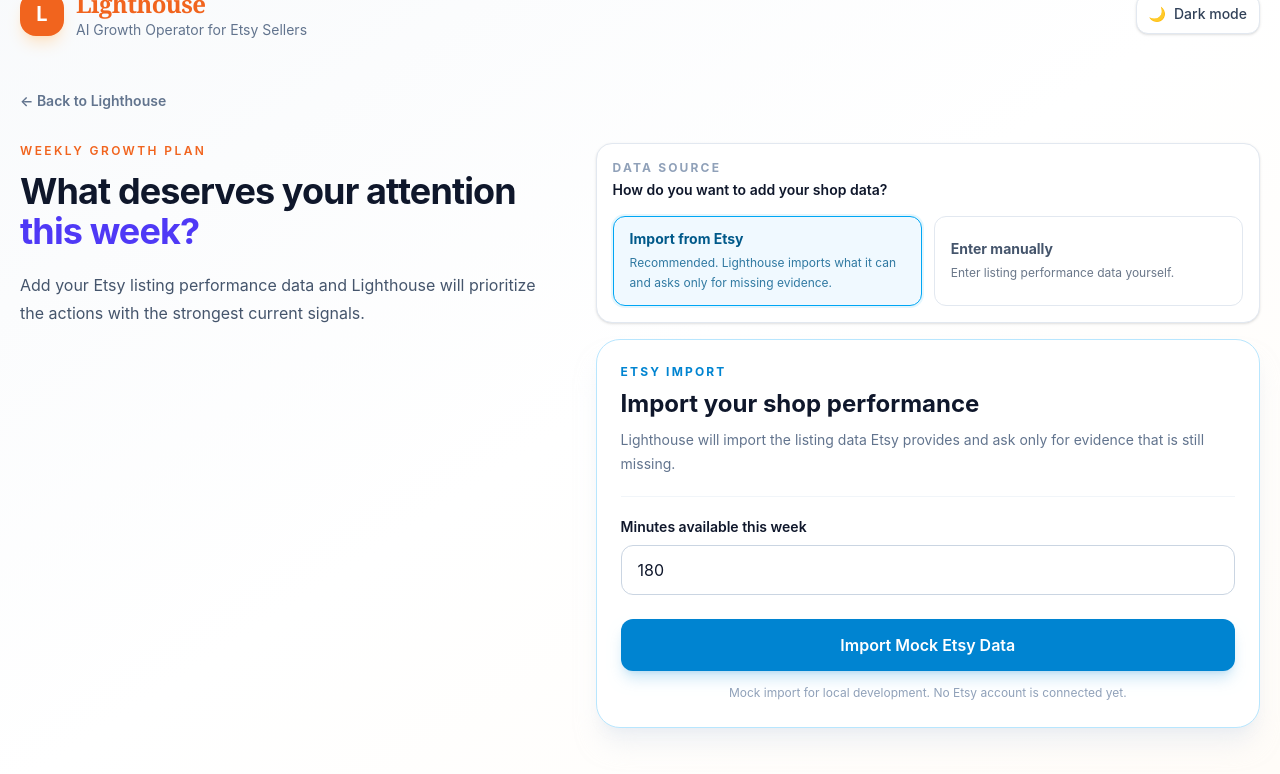
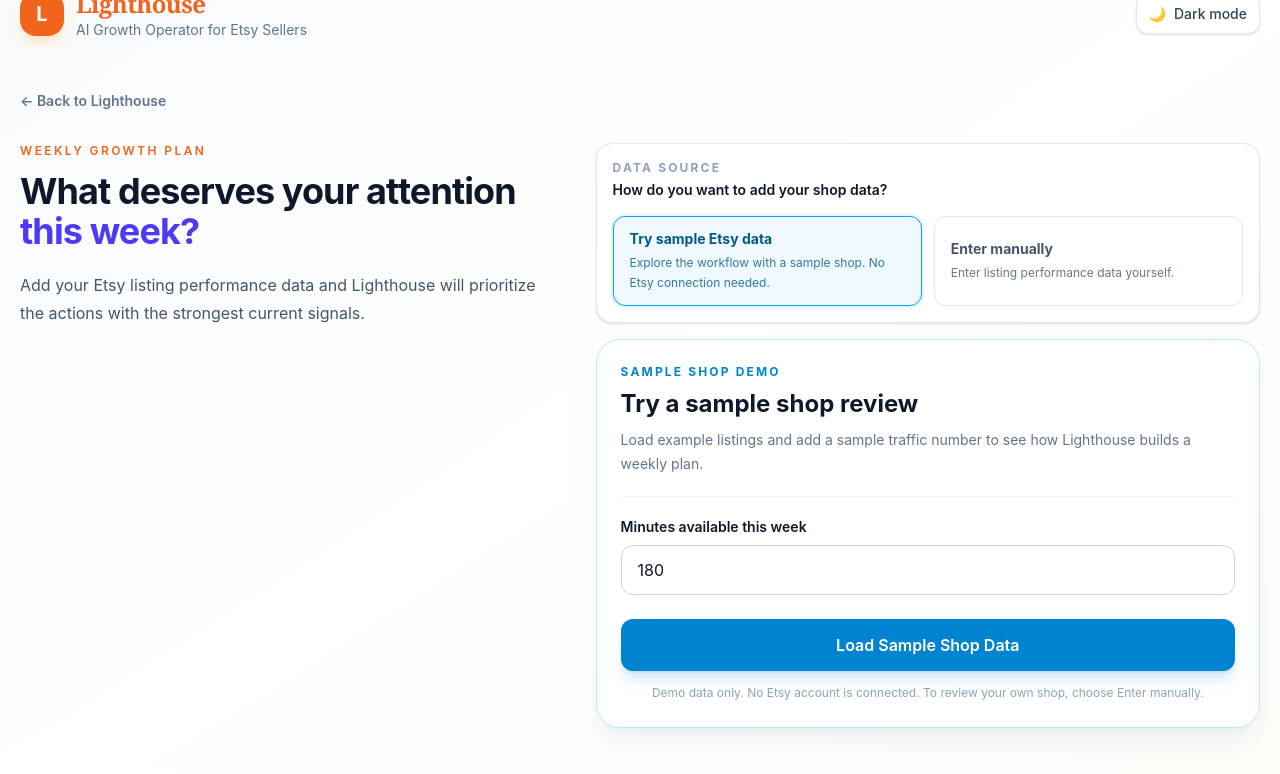
Before and after one commit to abiasV/lighthouse-agent, a React (Vite) app in the folder client/: page / in a window 1280 px wide. Both pictures are taken after a click on the button "Start with Growth". Shown: the part 36-810 px from the top of the page. Built offline with nearby package versions, Linux system fonts and the light colour scheme.

Commit message:
Distinguish general reviews from priorities and label sample Etsy flow

```diff
--- a/client/src/components/ShopWeeklyPlan.jsx
+++ b/client/src/components/ShopWeeklyPlan.jsx
@@ -221,7 +221,8 @@
 
       setEtsyViewInputs({});
 
-      showToast("Mock Etsy data loaded");
+      setPlan(null);
+      showToast("Sample shop data loaded");
 
       window.setTimeout(() => {
         document.getElementById("etsy-evidence-section")?.scrollIntoView({
@@ -1222,6 +1223,11 @@
   const readySafeActions = hasReadySafeActions();
 
   const priorityCount = plan?.tasks?.length ?? 0;
+  const listingPriorityCount =
+    plan?.tasks?.filter((task) => task.opportunityType !== "GENERAL_REVIEW")
+      .length ?? 0;
+  const isGeneralReviewOnly = priorityCount > 0 && listingPriorityCount === 0;
+  const isSampleData = dataSourceMode === "ETSY";
 
   const priorityRowWidthClass =
     priorityCount === 1
@@ -1309,12 +1315,11 @@
                 }`}
               >
                 <span className="block text-sm font-bold">
-                  Import from Etsy
+                  Try sample Etsy data
                 </span>
 
                 <span className="mt-1 block text-xs leading-5 opacity-80">
-                  Recommended. Lighthouse imports what it can and asks only for
-                  missing evidence.
+                  Explore the workflow with a sample shop. No Etsy connection needed.
                 </span>
               </button>
 
@@ -1340,16 +1345,16 @@
             <div className="rounded-3xl border border-sky-200 bg-white p-6 shadow-xl shadow-slate-200/50 dark:border-sky-900 dark:bg-slate-900 dark:shadow-none">
               <div className="border-b border-slate-100 pb-5 dark:border-slate-800">
                 <p className="text-xs font-bold uppercase tracking-[0.18em] text-sky-600 dark:text-sky-300">
-                  Etsy import
+                  Sample shop demo
                 </p>
 
                 <h3 className="mt-2 text-2xl font-bold text-slate-900 dark:text-white">
-                  Import your shop performance
+                  Try a sample shop review
                 </h3>
 
                 <p className="mt-2 text-sm leading-6 text-slate-500 dark:text-slate-400">
-                  Lighthouse will import the listing data Etsy provides and ask
-                  only for evidence that is still missing.
+                  Load example listings and add a sample traffic number to see
+                  how Lighthouse builds a weekly plan.
                 </p>
               </div>
 
@@ -1380,13 +1385,13 @@
                 className="mt-6 w-full rounded-xl bg-sky-600 px-5 py-3.5 font-semibold text-white shadow-lg shadow-sky-600/20 transition hover:bg-sky-700 disabled:cursor-not-allowed disabled:opacity-60"
               >
                 {etsyLoading
-                  ? "Importing Etsy data..."
-                  : "Import Mock Etsy Data"}
+                  ? "Loading sample data..."
+                  : "Load Sample Shop Data"}
               </button>
 
               <p className="mt-3 text-center text-xs leading-5 text-slate-400 dark:text-slate-500">
-                Mock import for local development. No Etsy account is connected
-                yet.
+                Demo data only. No Etsy account is connected. To review your
+                own shop, choose Enter manually.
               </p>
 
               {error && (
@@ -1655,6 +1660,7 @@
 
       {dataSourceMode === "ETSY" && (
         <EtsyMissingEvidence
+          isSampleData={isSampleData}
           items={etsyPlanningResult?.missingEvidence ?? []}
           values={etsyViewInputs}
           shopData={etsyPlanningResult?.shopData}
@@ -1668,19 +1674,22 @@
         <div id="weekly-plan-results" className="scroll-mt-8 pt-12">
           <section>
             <p className="text-xs font-bold uppercase tracking-[0.18em] text-indigo-600 dark:text-indigo-300">
-              This week's priorities
+              {isGeneralReviewOnly ? "This week's shop review" : "This week's priorities"}
             </p>
 
             <h4 className="mt-2 text-2xl font-bold text-slate-900 dark:text-white">
-              Lighthouse found {plan.tasks.length}{" "}
-              {plan.tasks.length === 1 ? "thing" : "things"} worth focusing on
-              this week.
+              {isGeneralReviewOnly
+                ? "No strong listing priority found this week."
+                : `Lighthouse found ${listingPriorityCount} ${listingPriorityCount === 1 ? "priority" : "priorities"} worth focusing on this week.`}
             </h4>
 
             <p className="mt-2 max-w-3xl text-sm leading-7 text-slate-600 dark:text-slate-400">
               Lighthouse analyzed {displayedListingCount}{" "}
-              {displayedListingCount === 1 ? "listing" : "listings"}. Only the
-              strongest signals became priorities this week.
+              {isSampleData ? "sample " : ""}
+              {displayedListingCount === 1 ? "listing" : "listings"}.{" "}
+              {isGeneralReviewOnly
+                ? "The available data does not point to a strong listing-level action. Review the summary and gather more evidence before making changes."
+                : "The strongest current signals are listed below."}
             </p>
 
             <div className="mt-6 flex flex-wrap justify-center gap-3">
@@ -1690,7 +1699,7 @@
                   className={`flex w-full ${prioritySummaryWidthClass} basis-72 flex-1 gap-3 rounded-2xl border border-emerald-200 bg-emerald-50/60 p-4 dark:border-emerald-800 dark:bg-emerald-950/20`}
                 >
                   <div className="flex h-9 w-9 shrink-0 items-center justify-center rounded-xl bg-emerald-600 font-bold text-white">
-                    {task.priority}
+                    {task.opportunityType === "GENERAL_REVIEW" ? "—" : task.priority}
                   </div>
 
                   <div>
@@ -1714,13 +1723,16 @@
               <div className="flex flex-col gap-4 sm:flex-row sm:items-center sm:justify-between">
                 <div>
                   <p className="text-lg font-bold text-emerald-900 dark:text-emerald-300">
-                    Lighthouse can safely investigate {safeActionCount}{" "}
-                    {safeActionCount === 1 ? "priority" : "priorities"} now.
+                    {isGeneralReviewOnly
+                      ? "A general shop review is available."
+                      : `Lighthouse can investigate ${safeActionCount} ${safeActionCount === 1 ? "task" : "tasks"} now.`}
                   </p>
 
                   <p className="mt-1 text-sm leading-6 text-emerald-800 dark:text-emerald-300">
-                    Lighthouse will run the ready research tasks only. It will
-                    not modify your Etsy shop or spend money.
+                    {isGeneralReviewOnly
+                      ? "Open a review of the available data and what to collect next."
+                      : "Run the ready research tasks to investigate the current signals."}
+                    {isSampleData && " Results in this demo use sample shop data."}
                   </p>
                 </div>
 
@@ -1731,8 +1743,10 @@
                   className="shrink-0 cursor-pointer rounded-xl bg-indigo-600 px-5 py-3 font-semibold text-white shadow-lg shadow-indigo-600/20 transition hover:bg-indigo-700 disabled:cursor-not-allowed disabled:opacity-60"
                 >
                   {executionLoading
-                    ? "Running Safe Research..."
-                    : "Run Safe Research"}
+                    ? "Running review..."
+                    : isGeneralReviewOnly
+                      ? "Run Shop Review"
+                      : "Run Safe Research"}
                 </button>
               </div>
             </div>
@@ -1746,7 +1760,9 @@
               >
                 <div className="flex items-center justify-between gap-3">
                   <span className="text-sm font-bold text-indigo-600 dark:text-indigo-300">
-                    Priority #{task.priority}
+                    {task.opportunityType === "GENERAL_REVIEW"
+                      ? "General review"
+                      : `Priority #${task.priority}`}
                   </span>
 
                   <span
@@ -1858,8 +1874,9 @@
               </h3>
 
               <p className="mt-2 max-w-3xl leading-7 text-slate-600 dark:text-slate-400">
-                These are the detailed results from the safe research Lighthouse
-                completed for your shop.
+                {isSampleData
+                  ? "These results use sample shop data and are for demonstration only."
+                  : "These are the results from the completed shop review and research tasks."}
               </p>
 
               <div className="mt-6 space-y-6">
```
